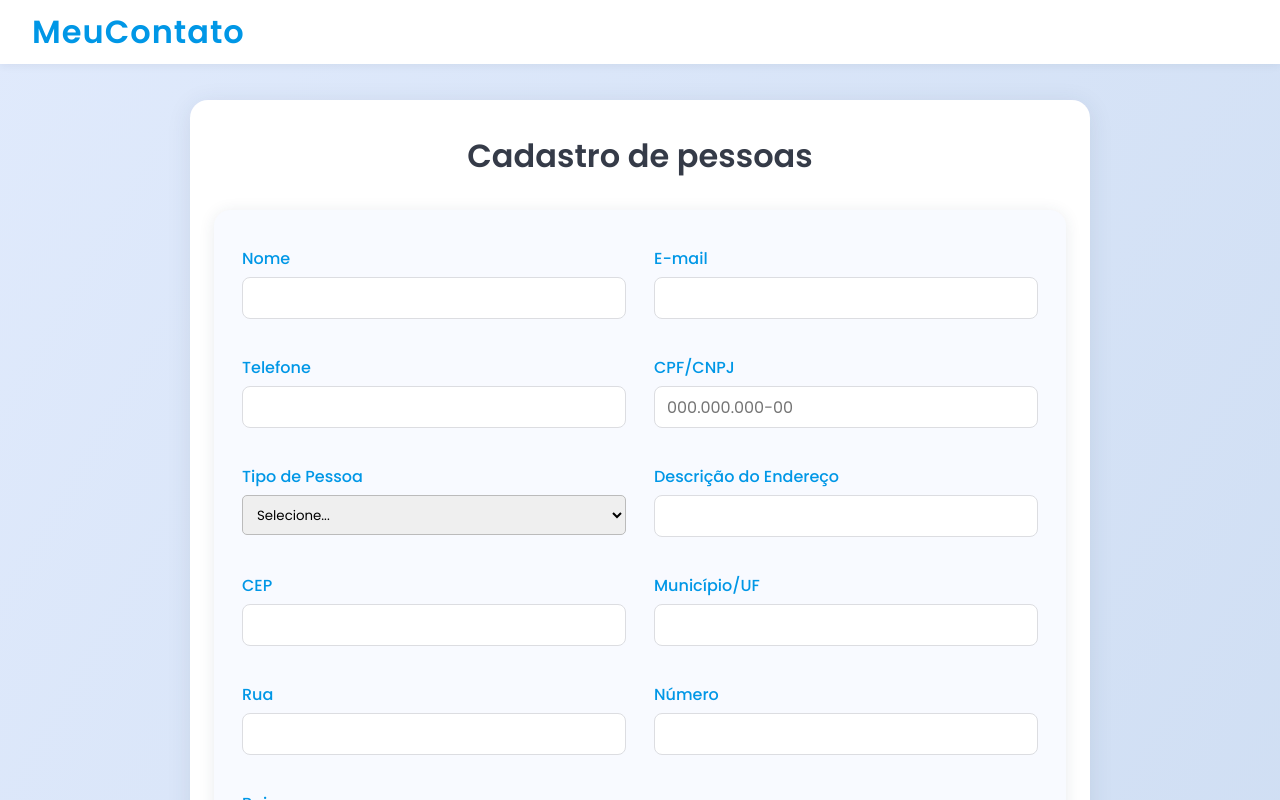
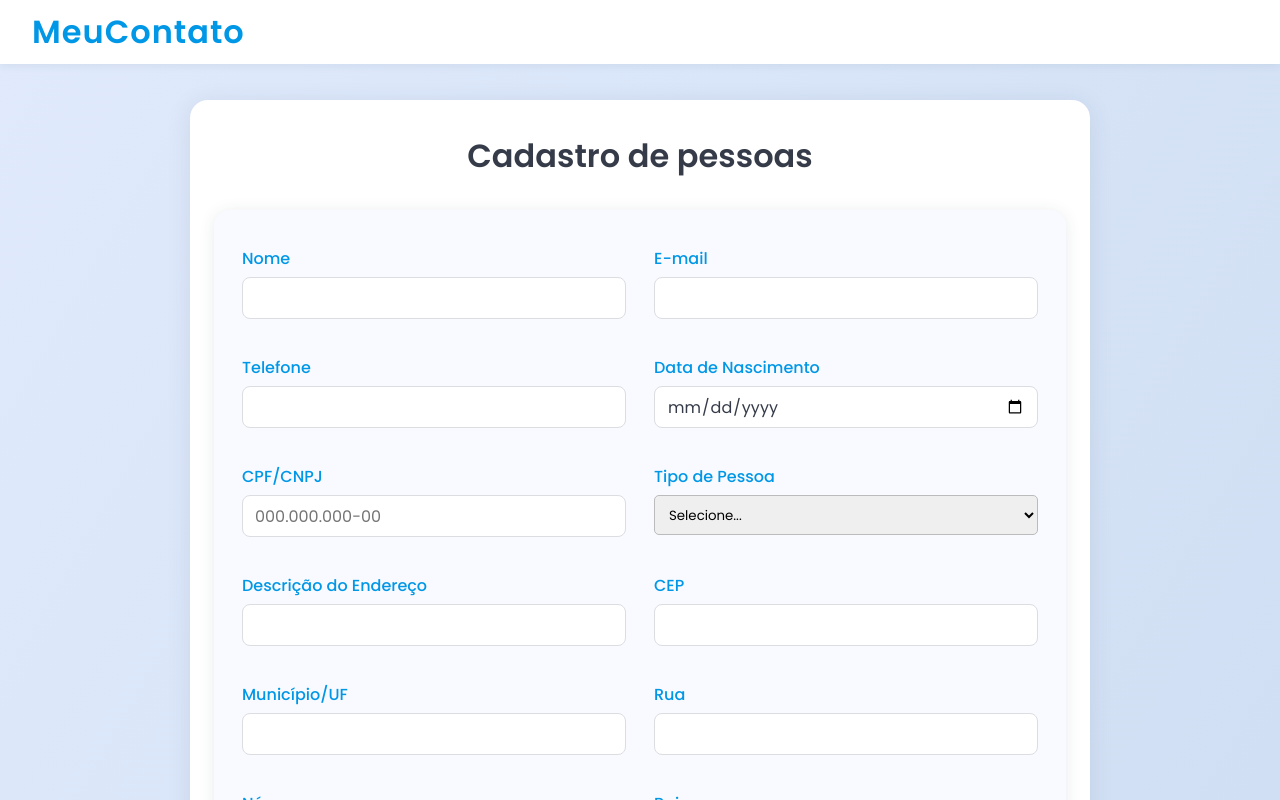
Before and after one commit to guilhermemorigi/MeuContato, a React (Create React App) app in the folder frontend/: page / in a window 1280 px wide. Both pictures are taken after a click on the button "Novo Usuário". Shown: the top 800 px of the page. Built offline with nearby package versions, Linux system fonts and the light colour scheme; no server answers.

Commit message:
reverte as dependencias

```diff
--- a/frontend/package.json
+++ b/frontend/package.json
@@ -1,6 +1,5 @@
 {
   "name": "frontend",
-  "homepage": ".",
   "version": "0.1.0",
   "private": true,
   "dependencies": {
--- a/frontend/src/components/Form.js
+++ b/frontend/src/components/Form.js
@@ -1,5 +1,5 @@
 import React, { useEffect, useState } from "react";
-import InputMask from "react-input-mask";
+
 import axios from "axios";
 import styled from "styled-components";
 import { toast } from "react-toastify";
@@ -10,7 +10,7 @@ const FormContainer = styled.form`
   gap: 28px;
   background: #f8faff;
   padding: 36px 28px 28px 28px;
-  box-shadow: 0 2px 16px rgba(44, 62, 80, 0.1);
+  box-shadow: 0 2px 16px rgba(44, 62, 80, 0.10);
   border-radius: 16px;
   width: 100%;
   max-width: 1200px;
@@ -81,16 +81,10 @@ const Form = ({ getUsers, onEdit, setOnEdit, onBack }) => {
   useEffect(() => {
     if (formData.tipo_pessoa === "Física") {
       setCpfCnpjLabel("CPF");
-      setFormData((prev) => ({
-        ...prev,
-        cpf: prev.cpf ? prev.cpf.replace(/\D/g, "").slice(0, 11) : "",
-      }));
+      setFormData((prev) => ({ ...prev, cpf: prev.cpf ? prev.cpf.replace(/\D/g, '').slice(0, 11) : "" }));
     } else if (formData.tipo_pessoa === "Jurídica") {
       setCpfCnpjLabel("CNPJ");
-      setFormData((prev) => ({
-        ...prev,
-        cpf: prev.cpf ? prev.cpf.replace(/\D/g, "").slice(0, 14) : "",
-      }));
+      setFormData((prev) => ({ ...prev, cpf: prev.cpf ? prev.cpf.replace(/\D/g, '').slice(0, 14) : "" }));
     } else {
       setCpfCnpjLabel("CPF/CNPJ");
     }
@@ -208,13 +202,9 @@ const Form = ({ getUsers, onEdit, setOnEdit, onBack }) => {
         );
         toast.success(data);
       } else {
-        const { data } = await axios.post(
-          "https://meucontato.onrender.com",
-          formData,
-          {
-            headers: { "Content-Type": "application/json" },
-          }
-        );
+  const { data } = await axios.post("https://meucontato.onrender.com", formData, {
+          headers: { "Content-Type": "application/json" },
+        });
         toast.success(data);
       }
 
@@ -230,55 +220,29 @@ const Form = ({ getUsers, onEdit, setOnEdit, onBack }) => {
     <FormContainer onSubmit={handleSubmit}>
       <InputArea>
         <Label>Nome</Label>
-        <Input
-          name="nome"
-          maxLength="100"
-          value={formData.nome || ""}
-          onChange={handleChange}
-        />
+        <Input name="nome" maxLength="100" value={formData.nome || ""} onChange={handleChange} />
       </InputArea>
       <InputArea>
         <Label>E-mail</Label>
-        <Input
-          name="email"
-          type="email"
-          maxLength="100"
-          value={formData.email || ""}
-          onChange={handleChange}
-        />
+        <Input name="email" type="email" maxLength="100" value={formData.email || ""} onChange={handleChange} />
       </InputArea>
       <InputArea>
         <Label>Telefone</Label>
-        <InputMask
-          mask="(99) 99999-9999"
-          value={formData.fone || ""}
-          onChange={handleChange}
-        >
-          {(inputProps) => <Input {...inputProps} name="fone" />}
-        </InputMask>
+        <Input name="fone" maxLength="15" value={formData.fone || ""} onChange={handleChange} />
+      </InputArea>
+      <InputArea>
+        <Label>Data de Nascimento</Label>
+        <Input name="data_nascimento" type="date" value={formData.data_nascimento || ""} onChange={handleChange} />
       </InputArea>
       <InputArea>
         <Label>{cpfCnpjLabel}</Label>
-        <InputMask
-          mask={
-            cpfCnpjLabel === "CNPJ" ? "99.999.999/9999-99" : "999.999.999-99"
-          }
+        <Input
+          name="cpf"
           value={formData.cpf || ""}
           onChange={handleCpfCnpjChange}
-        >
-          {(inputProps) => (
-            <Input
-              {...inputProps}
-              name="cpf"
-              placeholder={
-                cpfCnpjLabel === "CNPJ"
-                  ? "00.000.000/0000-00"
-                  : "000.000.000-00"
-              }
-              maxLength={cpfCnpjLabel === "CNPJ" ? 18 : 14}
-            />
-          )}
-        </InputMask>
+          placeholder={cpfCnpjLabel === "CNPJ" ? "00.000.000/0000-00" : "000.000.000-00"}
+          maxLength={cpfCnpjLabel === "CNPJ" ? 18 : 14}
+        />
       </InputArea>
       <InputArea>
         <Label>Tipo de Pessoa</Label>
@@ -302,57 +266,28 @@ const Form = ({ getUsers, onEdit, setOnEdit, onBack }) => {
       </InputArea>
       <InputArea>
         <Label>Descrição do Endereço</Label>
-        <Input
-          name="endereco"
-          maxLength="100"
-          value={formData.endereco || ""}
-          onChange={handleChange}
-        />
+        <Input name="endereco" maxLength="100" value={formData.endereco || ""} onChange={handleChange} />
       </InputArea>
       <InputArea>
         <Label>CEP</Label>
         {/* ALTERAÇÃO 4: Usar o onChange e value específicos para CEP */}
-        <Input
-          name="cep"
-          value={formData.cep || ""}
-          onChange={handleCepChange}
-        />
+        <Input name="cep" value={formData.cep || ""} onChange={handleCepChange} />
       </InputArea>
       <InputArea>
         <Label>Município/UF</Label>
-        <Input
-          name="municipio"
-          maxLength="100"
-          value={formData.municipio || ""}
-          onChange={handleChange}
-        />
+        <Input name="municipio" maxLength="100" value={formData.municipio || ""} onChange={handleChange} />
       </InputArea>
       <InputArea>
         <Label>Rua</Label>
-        <Input
-          name="rua"
-          maxLength="100"
-          value={formData.rua || ""}
-          onChange={handleChange}
-        />
+        <Input name="rua" maxLength="100" value={formData.rua || ""} onChange={handleChange} />
       </InputArea>
       <InputArea>
         <Label>Número</Label>
-        <Input
-          name="numero"
-          maxLength="10"
-          value={formData.numero || ""}
-          onChange={handleChange}
-        />
+        <Input name="numero" maxLength="10" value={formData.numero || ""} onChange={handleChange} />
       </InputArea>
       <InputArea>
         <Label>Bairro</Label>
-        <Input
-          name="bairro"
-          maxLength="100"
-          value={formData.bairro || ""}
-          onChange={handleChange}
-        />
+        <Input name="bairro" maxLength="100" value={formData.bairro || ""} onChange={handleChange} />
       </InputArea>
 
       <ButtonArea>
--- a/frontend/static.json
+++ /dev/null
@@ -1,6 +0,0 @@
-{
-  "root": "build/",
-  "routes": {
-    "/**": "index.html"
-  }
-}
--- a/package.json
+++ b/package.json
@@ -12,7 +12,6 @@
     "concurrently": "^8.2.0"
   },
   "dependencies": {
-    "pg": "^8.16.3",
-    "react-input-mask": "^3.0.0-alpha.2"
+    "pg": "^8.16.3"
   }
 }
```
Also changed, not shown: frontend/src/App.js (line endings or trailing spaces), frontend/src/components/Grid.js (line endings or trailing spaces), 2 other files (tests, documents, lock files or other folders).
